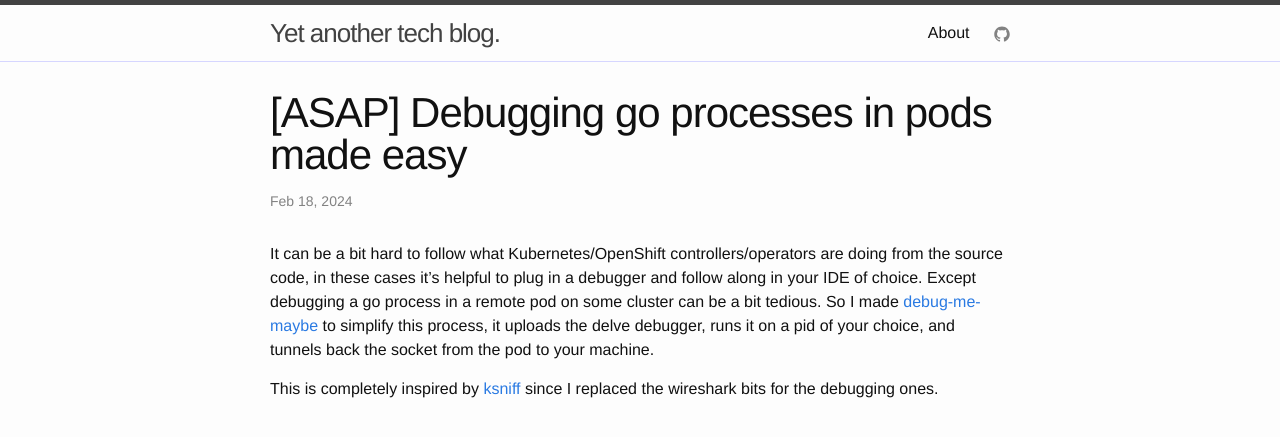
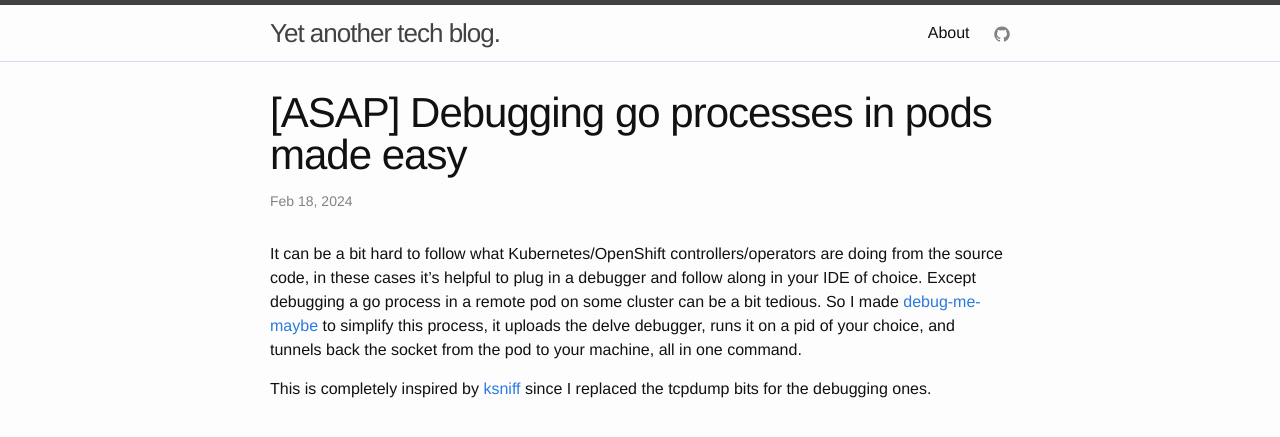
Before and after one commit to alan-mushi/alan-mushi.github.io, a Jekyll site: the page built from _posts/asap/2024-02-18-debugging-go-processes-in-pods-made-easy.markdown, in a window 1280 px wide. Shown: the top 437 px of the page. Built offline with Jekyll 4.4.1, drawn with Linux system fonts in a browser that asks for light colours.

Commit message:
language corrections

```diff
--- a/_posts/asap/2024-02-18-debugging-go-processes-in-pods-made-easy.markdown
+++ b/_posts/asap/2024-02-18-debugging-go-processes-in-pods-made-easy.markdown
@@ -11,7 +11,7 @@ debugger and follow along in your IDE of choice. Except debugging a go process
 in a remote pod on some cluster can be a bit tedious. So I made
 [debug-me-maybe](https://github.com/rh-tguittet/debug-me-maybe) to simplify
 this process, it uploads the delve debugger, runs it on a pid of your choice,
-and tunnels back the socket from the pod to your machine.
+and tunnels back the socket from the pod to your machine, all in one command.
 
 This is completely inspired by [ksniff](https://github.com/eldadru/ksniff)
-since I replaced the wireshark bits for the debugging ones.
+since I replaced the tcpdump bits for the debugging ones.
```
